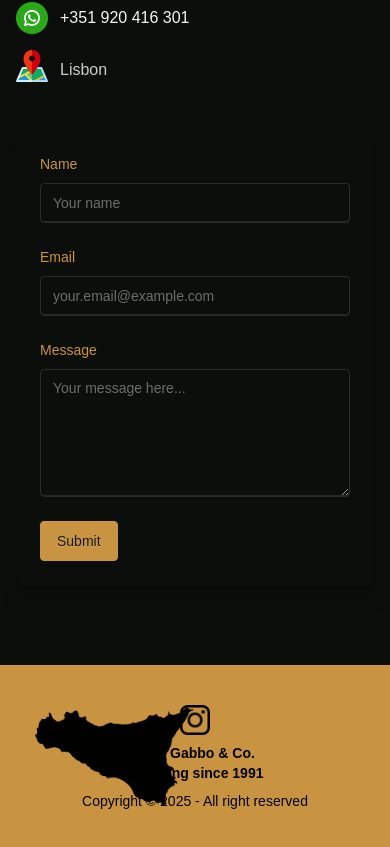
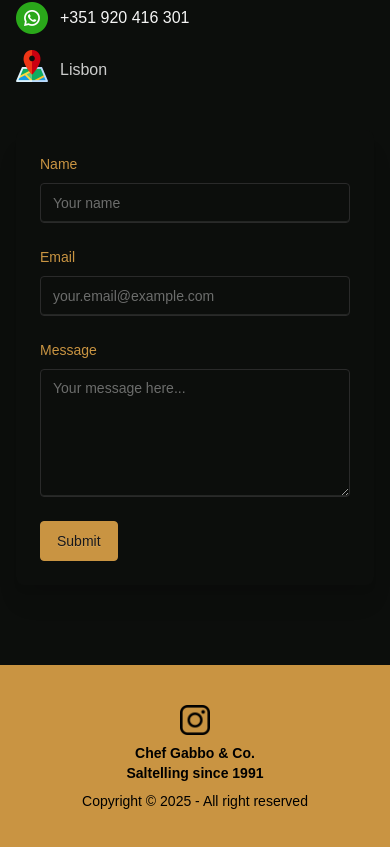
Before and after one commit to francescocori/saltella2, a Next.js app: page / in a window 390 px wide. Shown: the part 7446-8293 px from the top of the page. Built offline with nearby package versions, Linux system fonts and the light colour scheme; a web font is replaced by a local one.

Commit message:
update footer to hide image on smaller screens

```diff
--- a/src/components/Footer/index.jsx
+++ b/src/components/Footer/index.jsx
@@ -3,7 +3,7 @@ export default function Footer() {
   return (
     <footer className="footer bg-brand-goldDark  footer-horizontal footer-center  text-black p-10 relative">
       <aside>
-        <div className="absolute left-4 bottom-0">
+        <div className="absolute left-4 bottom-0 hidden lg:block">
           <Image
             src="/Videos/Images/sicily.png"
             alt="Description"
```
